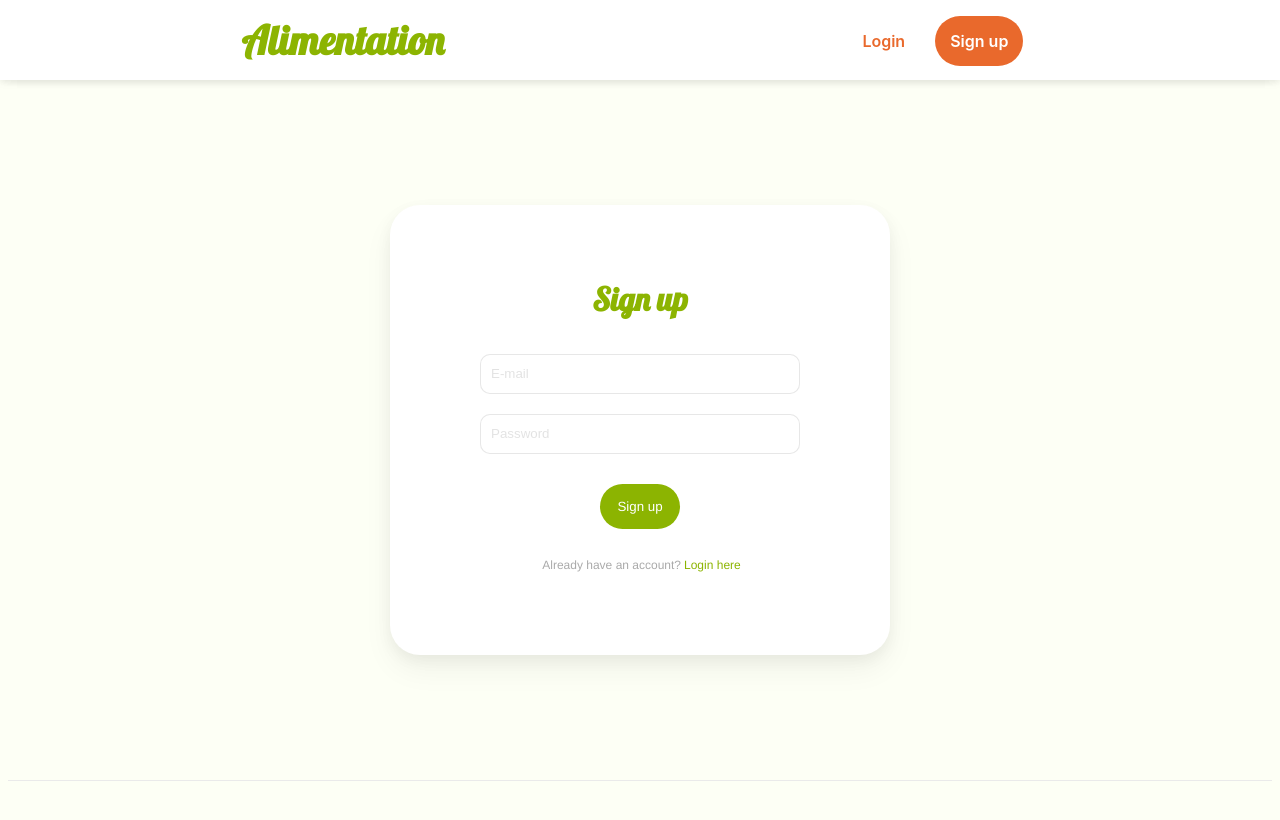
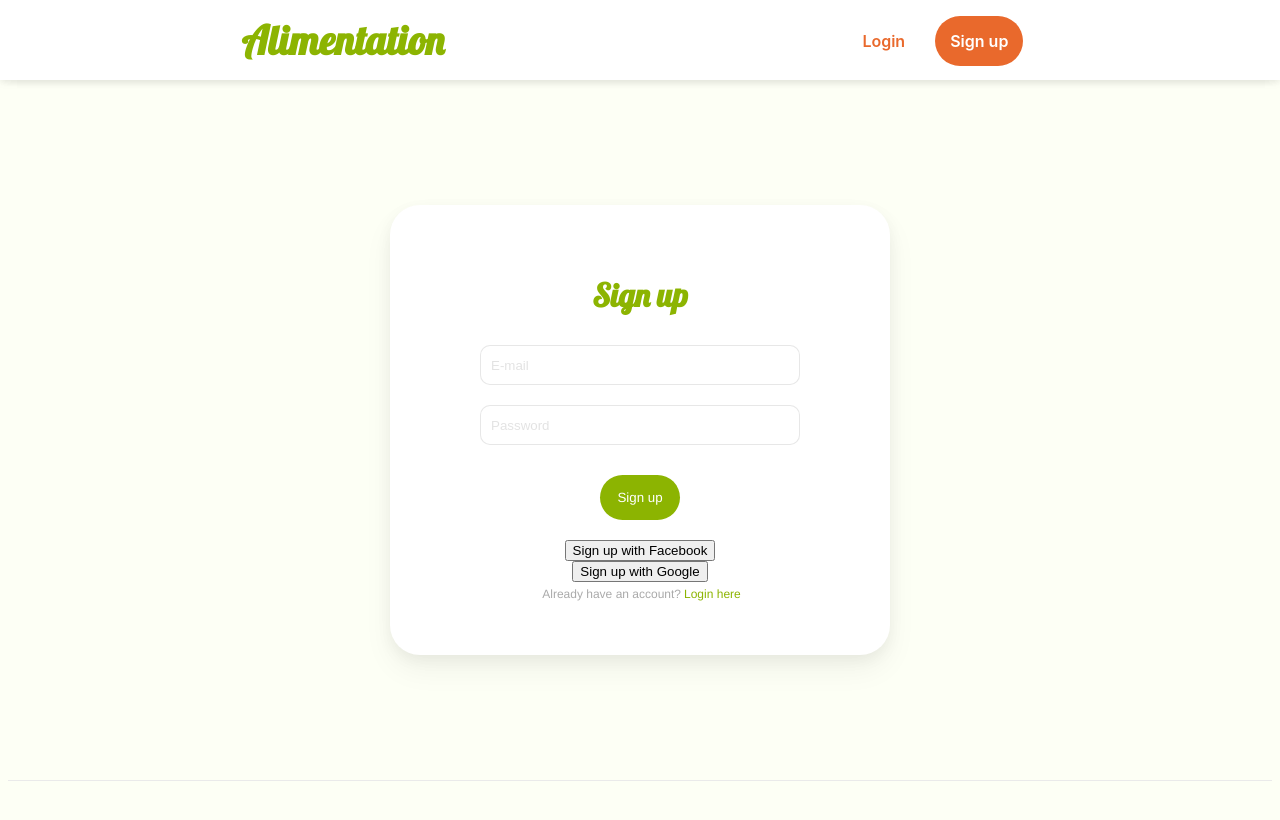
Before and after one commit to garlicgarrison/alimentation, a Next.js app: page /signup in a window 1280 px wide. Shown: the top 820 px of the page. Built offline with nearby package versions, Linux system fonts and the light colour scheme.

Commit message:
added auth to page

```diff
--- a/pages/signup.tsx
+++ b/pages/signup.tsx
@@ -50,6 +50,18 @@ export default function Signup() {
         }
     }
 
+    const handleFacebookSignup = async (e : React.MouseEvent<HTMLElement>) => {
+        e.preventDefault();
+        let res = await facebookAuth();
+        console.log(res)
+    }
+
+    const handleGoogleSignup = async (e) => {
+        e.preventDefault();
+        let res = await googleAuth();
+        console.log(res)
+    }
+
 
   return (
     <div className={styles.container}>
@@ -75,6 +87,9 @@ export default function Signup() {
               <span className = {styles.error_message}>{loginError}</span>
           </div>
 
+          <button onClick = {handleFacebookSignup}>Sign up with Facebook</button>
+          <button onClick = {handleGoogleSignup}>Sign up with Google</button>
+
           <div className={styles.login_issue}>
             <div className={styles.issues}>
               <p>Already have an account?</p>
```
